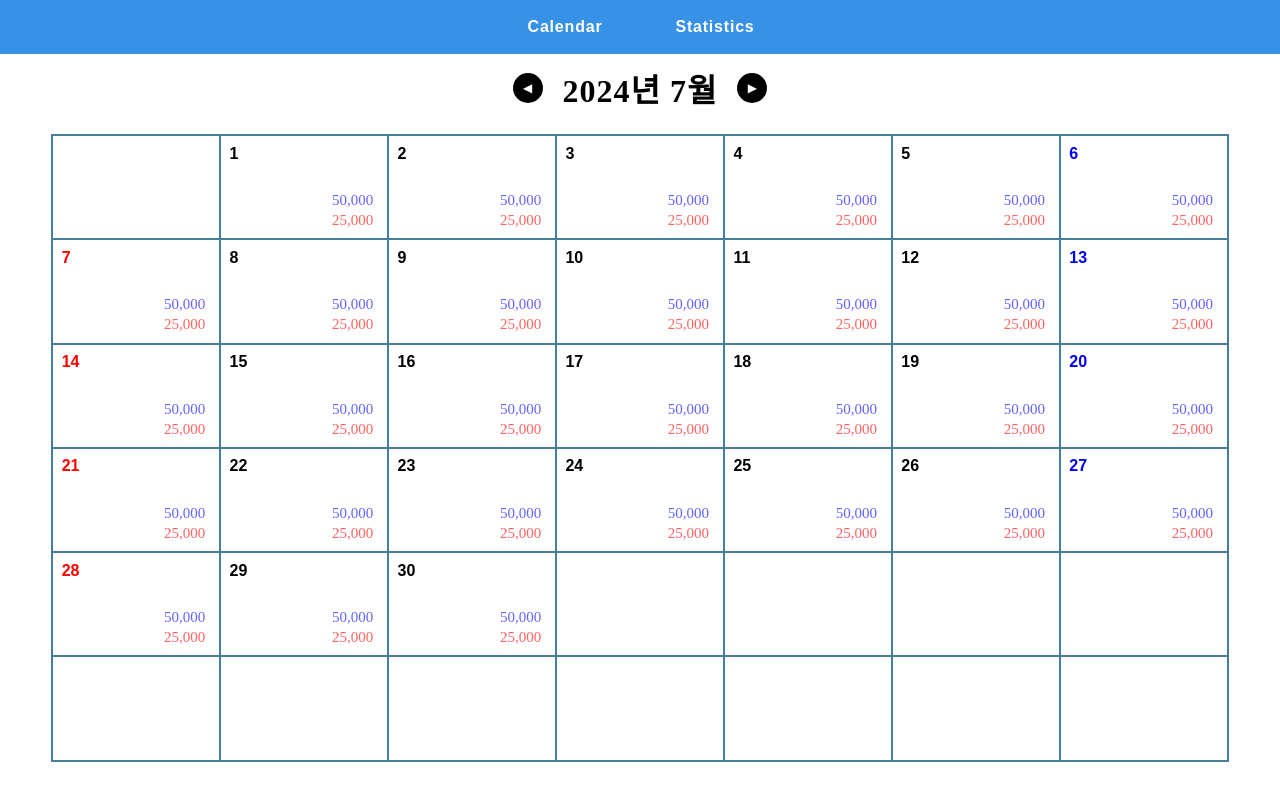
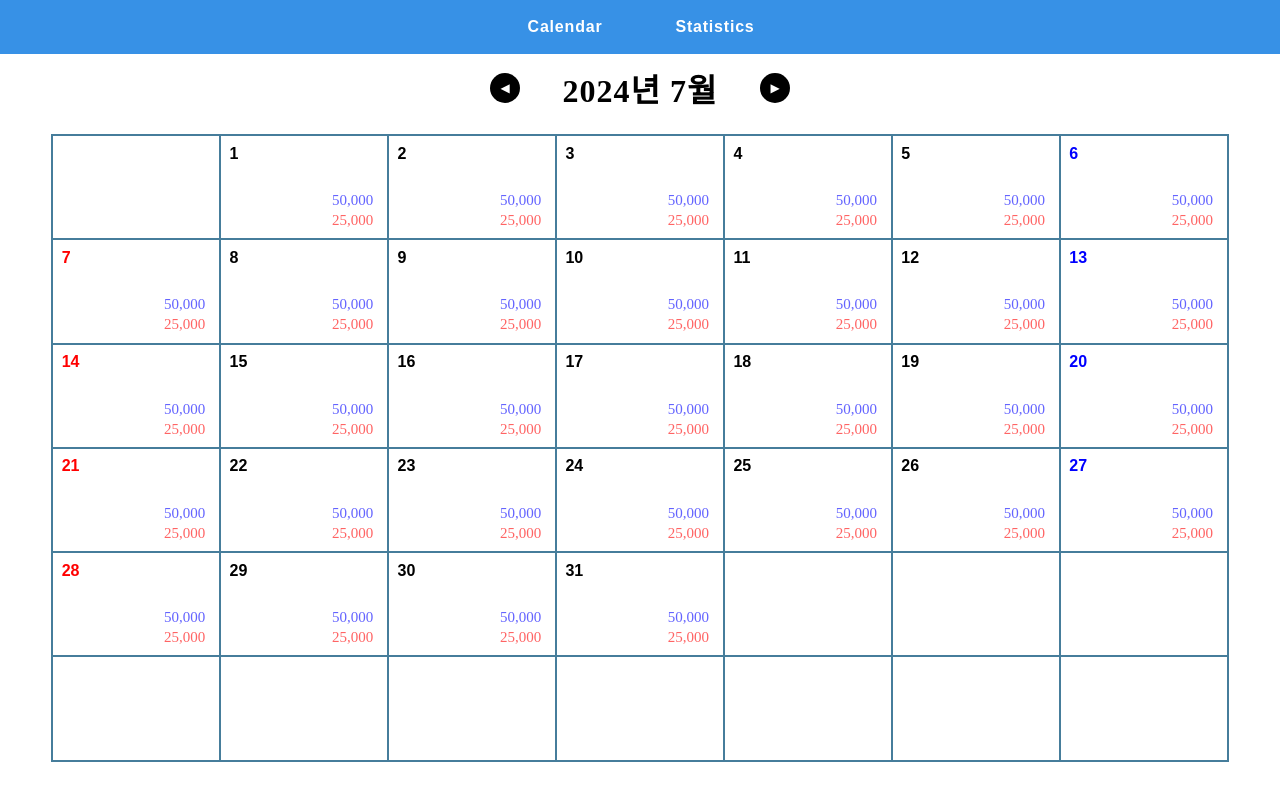
Before and after one commit to DooHongKm/Fin_Book, a React (Create React App) app: page / in a window 1280 px wide. Both pictures are taken after typing "Sample", "Sample123" into the empty fields and a click on the button "로그인". Built offline with nearby package versions, Linux system fonts and the light colour scheme.

Commit message:
Fix structure & css until stat page

```diff
--- a/src/components/Calendar.tsx
+++ b/src/components/Calendar.tsx
@@ -1,57 +1,60 @@
-import React from 'react'
+import React, { useState, useEffect } from 'react'
 import CalendarButton from './CalendarButton'
-import { Info } from '../pages/MainPage';
+import { Info } from '../pages/MainPage'
+
+export interface CalendarButtonProps extends Info {
+  date: number | null
+  day: number
+}
 
 const Calendar: React.FC<Info> = ({ userId, year, month }) => {
 
-  const date: Date = new Date(year, month - 1, 1)
-  const day: number = date.getDay();
+  const [data, setData] = useState<CalendarButtonProps[]>([]);
+
+  useEffect(() => {
+
+    let newData: CalendarButtonProps[] = [];
+
+    const firstDate: Date = new Date(year, month - 1, 1);
+    const lastDate: Date = new Date(year, month, 0);
+    const firstDay: number = firstDate.getDay();
+
+    const preCount: number = firstDay;
+    const count: number = lastDate.getDate();
+    const postCount: number = 42 - preCount - count;
+
+    let dayCount: number = 0;
+    for (let i: number = 0; i < preCount; i++) {
+      newData.push({ userId: userId, year:year, month:month, date:null, day:dayCount});
+      dayCount = (dayCount + 1) % 7
+    }
+    for (let i: number = 0; i < count; i++) {
+      newData.push({ userId: userId, year:year, month:month, date:i+1, day:dayCount});
+      dayCount = (dayCount + 1) % 7
+    }
+    for (let i: number = 0; i < postCount; i++) {
+      newData.push({ userId: userId, year:year, month:month, date:null, day:dayCount});
+      dayCount = (dayCount + 1) % 7
+    }
+
+    console.log(newData)
+    setData(newData);
+
+  }, [year, month])
 
   return (
     <div className='calendar-container'>
       <div className='calendar-inner-container'>
-        <CalendarButton date={null} day={0}/>
-        <CalendarButton date={1} day={1}/>
-        <CalendarButton date={2} day={2}/>
-        <CalendarButton date={3} day={3}/>
-        <CalendarButton date={4} day={4}/>
-        <CalendarButton date={5} day={5}/>
-        <CalendarButton date={6} day={6}/>
-        <CalendarButton date={7} day={0}/>
-        <CalendarButton date={8} day={1}/>
-        <CalendarButton date={9} day={2}/>
-        <CalendarButton date={10} day={3}/>
-        <CalendarButton date={11} day={4}/>
-        <CalendarButton date={12} day={5}/>
-        <CalendarButton date={13} day={6}/>
-        <CalendarButton date={14} day={0}/>
-        <CalendarButton date={15} day={1}/>
-        <CalendarButton date={16} day={2}/>
-        <CalendarButton date={17} day={3}/>
-        <CalendarButton date={18} day={4}/>
-        <CalendarButton date={19} day={5}/>
-        <CalendarButton date={20} day={6}/>
-        <CalendarButton date={21} day={0}/>
-        <CalendarButton date={22} day={1}/>
-        <CalendarButton date={23} day={2}/>
-        <CalendarButton date={24} day={3}/>
-        <CalendarButton date={25} day={4}/>
-        <CalendarButton date={26} day={5}/>
-        <CalendarButton date={27} day={6}/>
-        <CalendarButton date={28} day={0}/>
-        <CalendarButton date={29} day={1}/>
-        <CalendarButton date={30} day={2}/>
-        <CalendarButton date={null} day={3}/>
-        <CalendarButton date={null} day={4}/>
-        <CalendarButton date={null} day={5}/>
-        <CalendarButton date={null} day={6}/>
-        <CalendarButton date={null} day={0}/>
-        <CalendarButton date={null} day={1}/>
-        <CalendarButton date={null} day={2}/>
-        <CalendarButton date={null} day={3}/>
-        <CalendarButton date={null} day={4}/>
-        <CalendarButton date={null} day={5}/>
-        <CalendarButton date={null} day={6}/>
+        {data.map((item, index) => (
+          <CalendarButton
+            key={index}
+            userId={item.userId}
+            year={item.year}
+            month={item.month}
+            date={item.date}
+            day={item.day}
+          />
+        ))}
       </div>
     </div>
   )
--- a/src/components/CalendarButton.tsx
+++ b/src/components/CalendarButton.tsx
@@ -1,11 +1,26 @@
-import React from 'react'
+import React, { useState, useEffect } from 'react'
+import { NavigateFunction, useNavigate } from 'react-router-dom'
+import { CalendarButtonProps } from './Calendar'
 
-interface CalendarButtonProps {
-  date: number | null
-  day: number
-}
+const CalendarButton: React.FC<CalendarButtonProps> = ({ userId, year, month, date, day }) => {
 
-const CalendarButton: React.FC<CalendarButtonProps> = ({ date, day }) => {
+  const [goDetail, setGoDetail] = useState<boolean>(false);
+
+  const navigateDetail: () => void = () => {
+    setGoDetail(true)
+  };
+  const clickEvent = (e: React.FormEvent<HTMLFormElement>) => {
+    e.preventDefault();
+    navigateDetail();
+  };
+
+  const navigate: NavigateFunction = useNavigate();
+  useEffect(() => {
+    if (goDetail) {
+      navigate('/detail', { state: {userId: userId, year: year, month: month, date:date} });
+      setGoDetail(false);
+    }
+  }, [navigate, goDetail])
 
   return (
     <div className='calendar-button'>
--- a/src/index.css
+++ b/src/index.css
@@ -161,9 +161,11 @@ button:hover {
 }
 
 .controller-container h1 {
+  width: 200px;
   margin-left: 20px;
   margin-right: 20px;
   letter-spacing: 1px;
+  text-align: center;
 }
 
 .controller-container button {
--- a/src/pages/LoginPage.tsx
+++ b/src/pages/LoginPage.tsx
@@ -13,8 +13,8 @@ const LoginPage: React.FC = () => {
   const [loginSuccess, setLoginSuccess] = useState<boolean>(false);
 
   const date: Date = new Date();
-  const year: number = date.getFullYear();
-  const month: number = date.getMonth() + 1;
+  const [year, setYear] = useState<number>(date.getFullYear());
+  const [month, setMonth] = useState<number>(date.getMonth() + 1);
 
   // 통신 필요
   const sendLoginInfo: () => void = () => {
@@ -22,7 +22,7 @@ const LoginPage: React.FC = () => {
     setPwError(false);
     setLoginSuccess(true);
   };
-  const handleSubmit = (e: React.FormEvent<HTMLFormElement>) => {
+  const clickEvent = (e: React.FormEvent<HTMLFormElement>) => {
     e.preventDefault();
     sendLoginInfo();
   };
@@ -40,7 +40,7 @@ const LoginPage: React.FC = () => {
       <div className='login-body-container'>
         <div className='login-box-container'>
           <img src={Logo} alt="FinBook"/>
-          <form onSubmit={handleSubmit}>
+          <form onSubmit={clickEvent}>
             <div className='login-input-container'>
               <div className='login-input'>
                 <input
```
